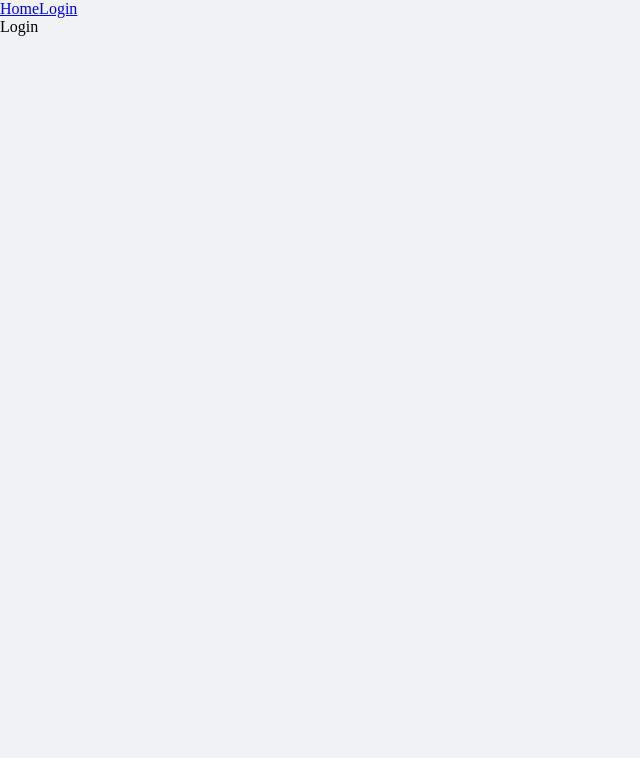
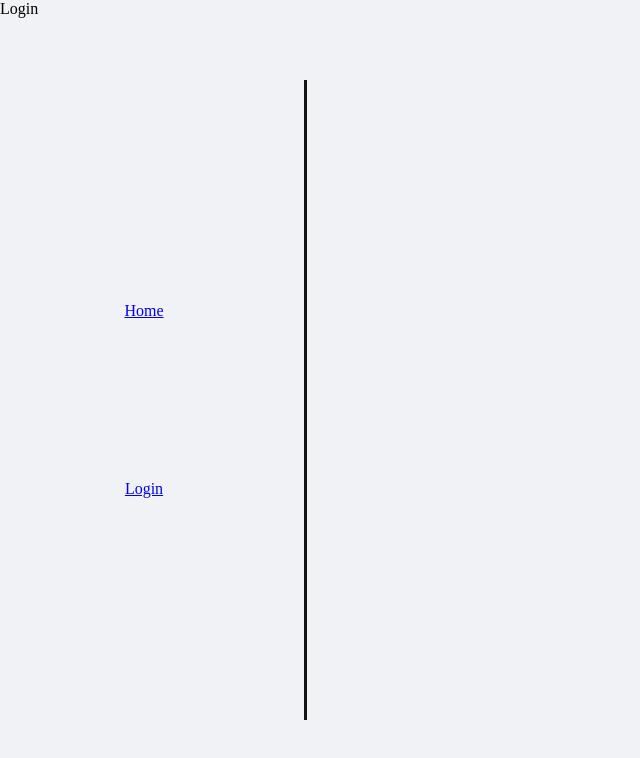
Before and after one commit to PatrickMoraisN/Ebytr-Challenge, a React (Create React App) app in the folder frontend/: page / in a window 1280 px wide. Shown: the top 758 px of the page, without its empty margins (0-640 px from the left). Built offline with nearby package versions, Linux system fonts and the light colour scheme.

Commit message:
fix eslint / add Menu style

```diff
--- a/frontend/src/components/Menu/index.tsx
+++ b/frontend/src/components/Menu/index.tsx
@@ -1,12 +1,13 @@
 import React from 'react';
 import { Link } from 'react-router-dom';
+import * as S from './style';
 
 function Menu() {
   return (
-    <div>
+    <S.Aside>
       <Link to="/home">Home</Link>
       <Link to="/">Login</Link>
-    </div>
+    </S.Aside>
   );
 }
 
--- /dev/null
+++ b/frontend/src/components/Menu/style.ts
@@ -0,0 +1,21 @@
+import styled from 'styled-components';
+
+export const Aside = styled.aside`
+  height: 100vh;
+  width: 18rem;
+  display: flex;
+  flex-direction: column;
+  align-items: center;
+  justify-content: center;
+  position: fixed;
+  gap: 10rem;
+
+  &::after {
+    content: '';
+    width: 3px;
+    height: 80%;
+    background-color: var(--text-title);
+    left: 19rem;
+    position: absolute;
+  }
+`;
--- a/frontend/src/styles/global.ts
+++ b/frontend/src/styles/global.ts
@@ -1,4 +1,4 @@
-import { createGlobalStyle } from "styled-components";
+import { createGlobalStyle } from 'styled-components';
 
 export const CreateGlobalStyle = createGlobalStyle`
 :root {
```
Also changed, not shown: frontend/.eslintrc.js.
